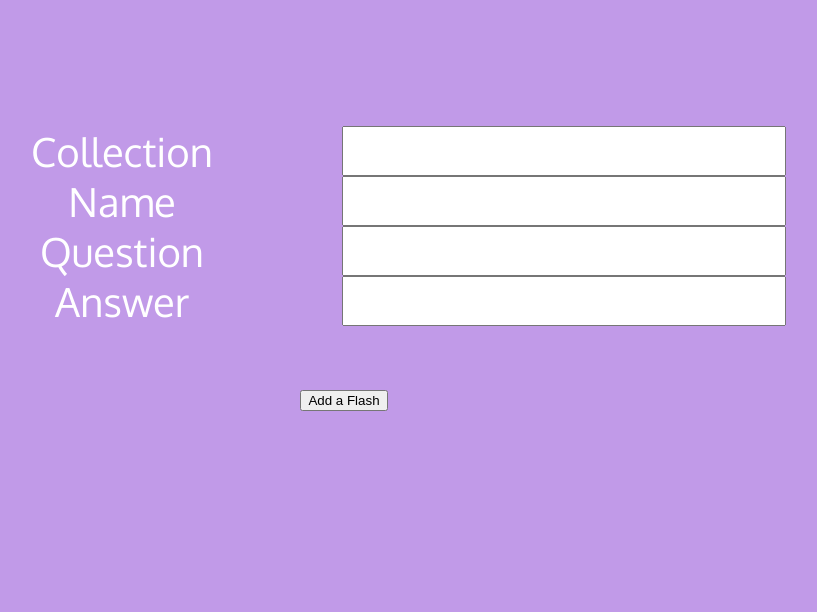
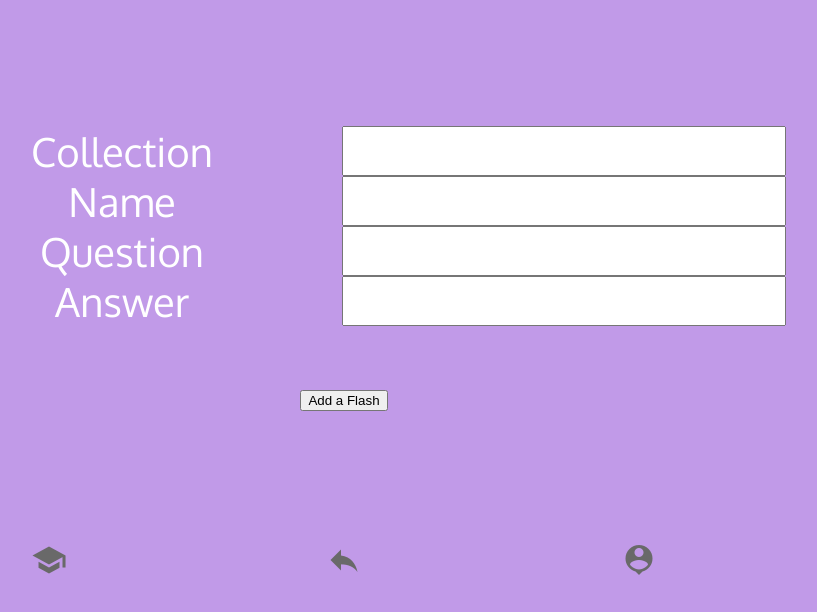
Before and after one commit to jkyletreman/flash_web_app, a React (Create React App) app: page /create in a window 1280 px wide. Shown: the top 612 px of the page, without its empty margins (296-1113 px from the left). Built offline with nearby package versions, Linux system fonts and the light colour scheme; a web font is replaced by a local one.

Commit message:
Add NavBar component

```diff
--- a/src/App.js
+++ b/src/App.js
@@ -65,7 +65,7 @@ class App extends Component {
     this.getTextValue = this.getTextValue.bind(this)
 
     this.state = {
-      isRendering: false // target for timer function
+      isRendering: true // target for timer function
     }
   }
   getTextValue(e) {
@@ -103,7 +103,7 @@ class App extends Component {
           <Start colors={colors}/> ) : (
           <Switch>
             <Route exact path='/' render={() => <NavPage getTextValue={this.getTextValue} colors={colors} combineStyleObjects={this.combineStyleObjects}/>}/>
-            <Route path='/create' render={() => <Create colors={colors}/>}/>
+            <Route path='/create' render={() => <Create colors={colors} combineStyleObjects={this.combineStyleObjects}/>}/>
             <Route path='/train' render={() => <Train colors={colors} combineStyleObjects={this.combineStyleObjects}/>}/>
             <Route path='/test' render={() => <Test colors={colors} combineStyleObjects={this.combineStyleObjects}/>}/>
           </Switch>
--- a/src/components/js/Create.js
+++ b/src/components/js/Create.js
@@ -1,4 +1,5 @@
 import React from 'react'
+import NavBar from './NavBar'
 const style = {
   margin: '0 auto',
   marginTop: '10%',
@@ -64,6 +65,8 @@ export default class Create extends React.Component {
           </form>
 
           <input style={grid.button} type='submit' value='Add a Flash' />
+
+          <NavBar colors={this.props.colors} grid={this.props.grid} combineStyleObjects={this.props.combineStyleObjects}/>
       </React.Fragment>)
   }
 }
--- a/src/components/js/Icon.js
+++ b/src/components/js/Icon.js
@@ -11,7 +11,7 @@ export default class NavPage extends React.Component {
     return (<div style={this.props.grid}>
       <link href="https://fonts.googleapis.com/icon?family=Material+Icons"rel="stylesheet"></link>
       <FontIcon className='material-icons'
-        style={this.props.colors.iconGreyStyle}>
+        style={this.props.colors.iconGreyStyle} onClick={this.props.onClick}>
         {this.props.text}
       </FontIcon>
     </div>
--- /dev/null
+++ b/src/components/js/NavBar.js
@@ -0,0 +1,48 @@
+import React, {Component} from 'react'
+import MuiThemeProvider from 'material-ui/styles/MuiThemeProvider';
+import Icon from './Icon'
+
+const grid = {
+  IconContainer: {
+    display: 'grid',
+    maxWidth: '70%',
+    margin: '0 auto'
+  },
+  IconLeft: {
+    gridRow: '1',
+    gridColumn: '1',
+    margin: '0 auto'
+  },
+  IconCenter: {
+    gridRow: '1',
+    gridColumn: '2',
+    margin: '0 auto'
+  },
+  IconRight: {
+    gridRow: '1',
+    gridColumn: '3',
+    margin: '0 auto'
+  },
+}
+
+export default class NavBar extends Component {
+  constructor(props) {
+    super(props)
+    this.handleClick = this.handleClick.bind(this)
+  }
+  handleClick() {
+    console.log('yep')
+    window.history.back();
+  }
+  render() {
+    return (<MuiThemeProvider>
+      <React.Fragment>
+        <div style={this.props.combineStyleObjects(grid.IconContainer, {paddingTop: '10%'})}>
+          <Icon colors={this.props.colors} text={'school'} grid={grid.IconLeft}/>
+          <Icon colors={this.props.colors} text={'reply'} grid={grid.IconCenter} onClick={this.handleClick}/>
+          <Icon colors={this.props.colors} text={'person_pin'} grid={grid.IconRight}/>
+        </div>
+      </React.Fragment>
+    </MuiThemeProvider>)
+  }
+}
--- a/src/components/js/NavPage.js
+++ b/src/components/js/NavPage.js
@@ -25,19 +25,6 @@ const grid = {
   bottom: {
     gridRow: '3',
     gridColumn: '2',
-  },
-  IconContainer: {
-    display: 'grid'
-  },
-  IconLeft: {
-    gridRow: '1',
-    gridColumn: '1',
-    margin: '0 auto'
-  },
-  IconRight: {
-    gridRow: '1',
-    gridColumn: '2',
-    margin: '0 auto'
   }
 }
 
@@ -96,10 +83,10 @@ export default class NavPage extends React.Component {
               />
             </Link>
           </div>
-        <div style={this.props.combineStyleObjects(grid.IconContainer, {paddingTop: '20%'})}>
+        {/* <div style={this.props.combineStyleObjects(grid.IconContainer, {paddingTop: '20%'})}>
           <Icon colors={this.props.colors} text={'school'} grid={grid.IconLeft} />
           <Icon colors={this.props.colors} text={'person_pin'} grid={grid.IconRight} />
-        </div>
+        </div> */}
       </React.Fragment>
     </MuiThemeProvider>
     )
```
